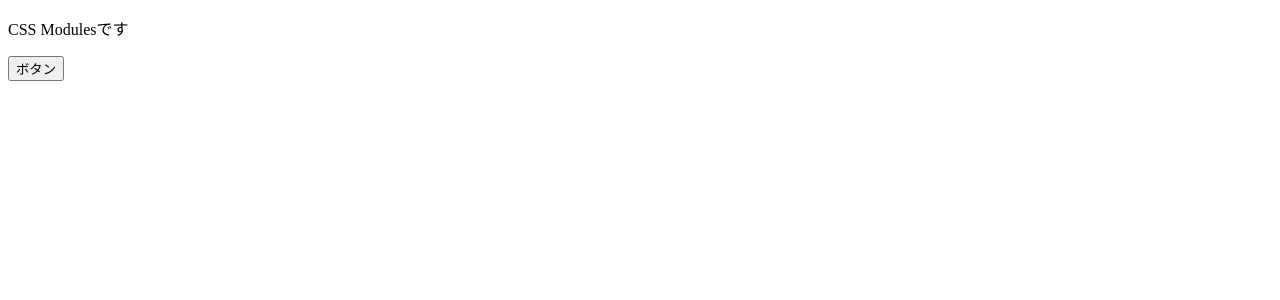
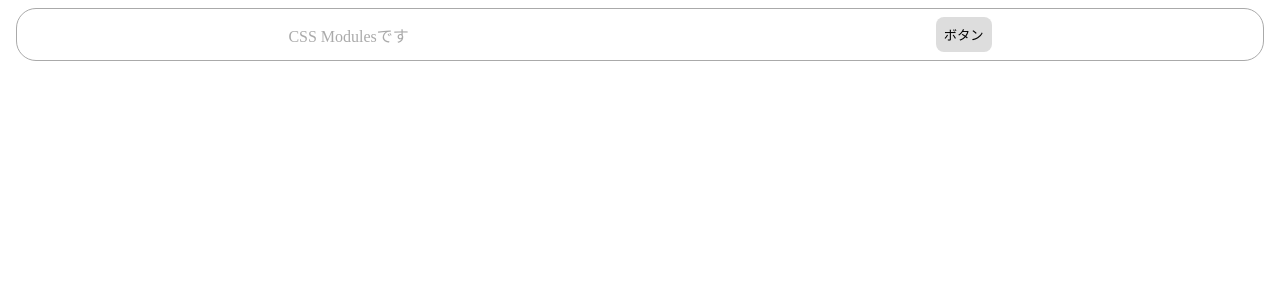
Before and after one commit to harutiro/react_css, a React (Create React App) app: page / in a window 1280 px wide. Shown: the top 300 px of the page. Built offline with nearby package versions, Linux system fonts and the light colour scheme.

Commit message:
update: scssを対応させた。

```diff
--- a/package.json
+++ b/package.json
@@ -6,10 +6,13 @@
     "@testing-library/jest-dom": "^5.16.5",
     "@testing-library/react": "^13.4.0",
     "@testing-library/user-event": "^13.5.0",
+    "node-sass": "^7.0.3",
     "react": "^18.2.0",
+    "react-css-modules": "^4.7.11",
     "react-dom": "^18.2.0",
     "react-scripts": "5.0.1",
     "sass": "^1.56.1",
+    "sass-loader": "^13.2.0",
     "web-vitals": "^2.1.4"
   },
   "scripts": {
--- /dev/null
+++ b/src/components/CssModules.module.scss
@@ -0,0 +1,26 @@
+.container{
+    border:solid 1px #aaa;
+    border-radius:20px;
+    padding:8px;
+    margin:8px;
+    display:flex;
+    justify-content:space-around;
+    align-items:center;
+}
+
+.title{
+    margin: 0;
+    color: #aaa;
+}
+
+.button{
+    background-color: #ddd;
+    border:none;
+    padding:8px;
+    border-radius:8px;
+    &:hover{
+        background-color: #aaa;
+        color: #fff;
+        cursor: pointer;
+    }
+}
--- a/src/components/cssModules.jsx
+++ b/src/components/cssModules.jsx
@@ -1,8 +1,10 @@
+import classes from './CssModules.module.scss';
+
 export const CssModules = () => {
     return (
-        <div>
-            <p>CSS Modulesです</p>
-            <button>ボタン</button>
+        <div className={classes.container}>
+            <p className={classes.title}>CSS Modulesです</p>
+            <button className={classes.button}>ボタン</button>
         </div>
     );
 }
```
Also changed, not shown: 1 other file (tests, documents, lock files or other folders).
